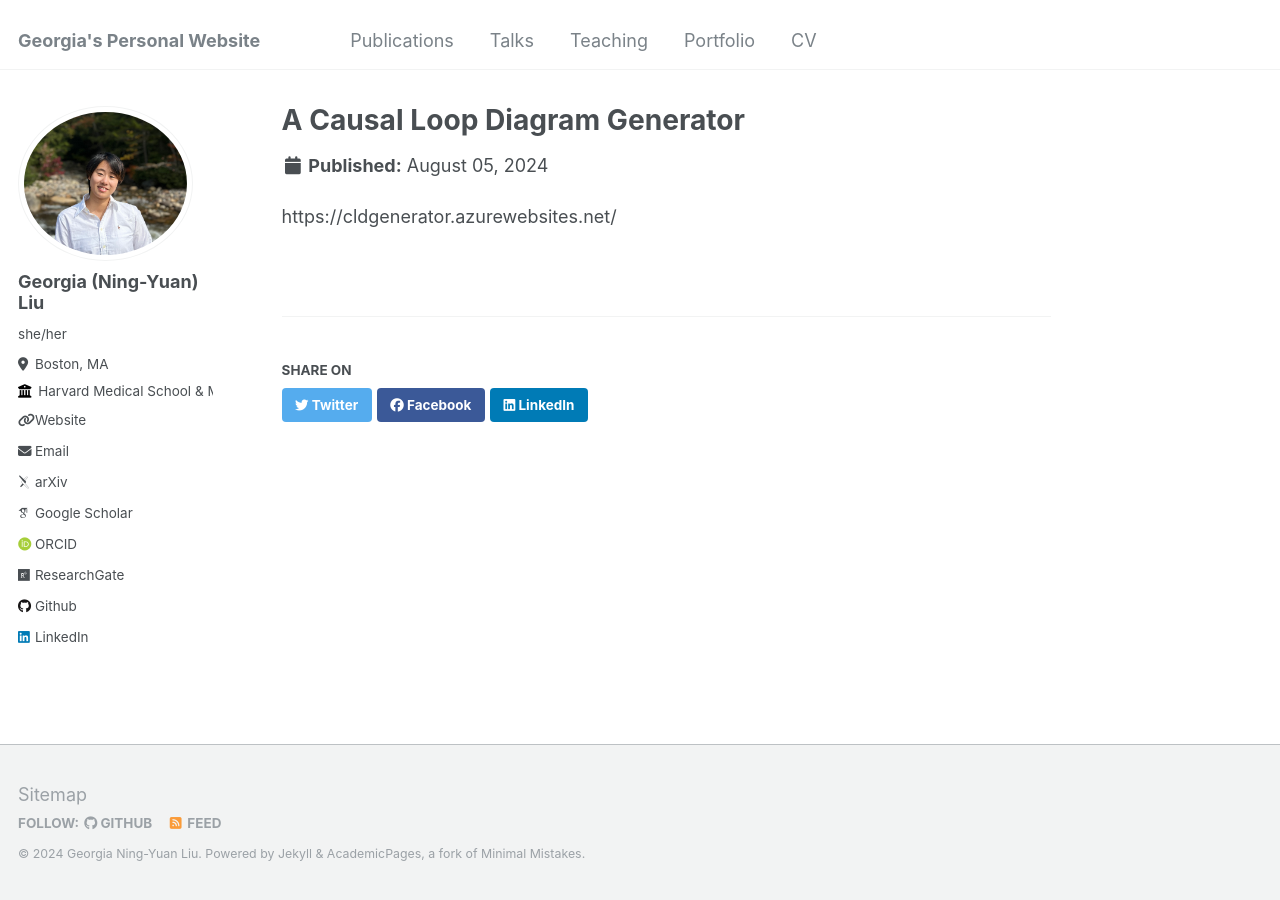
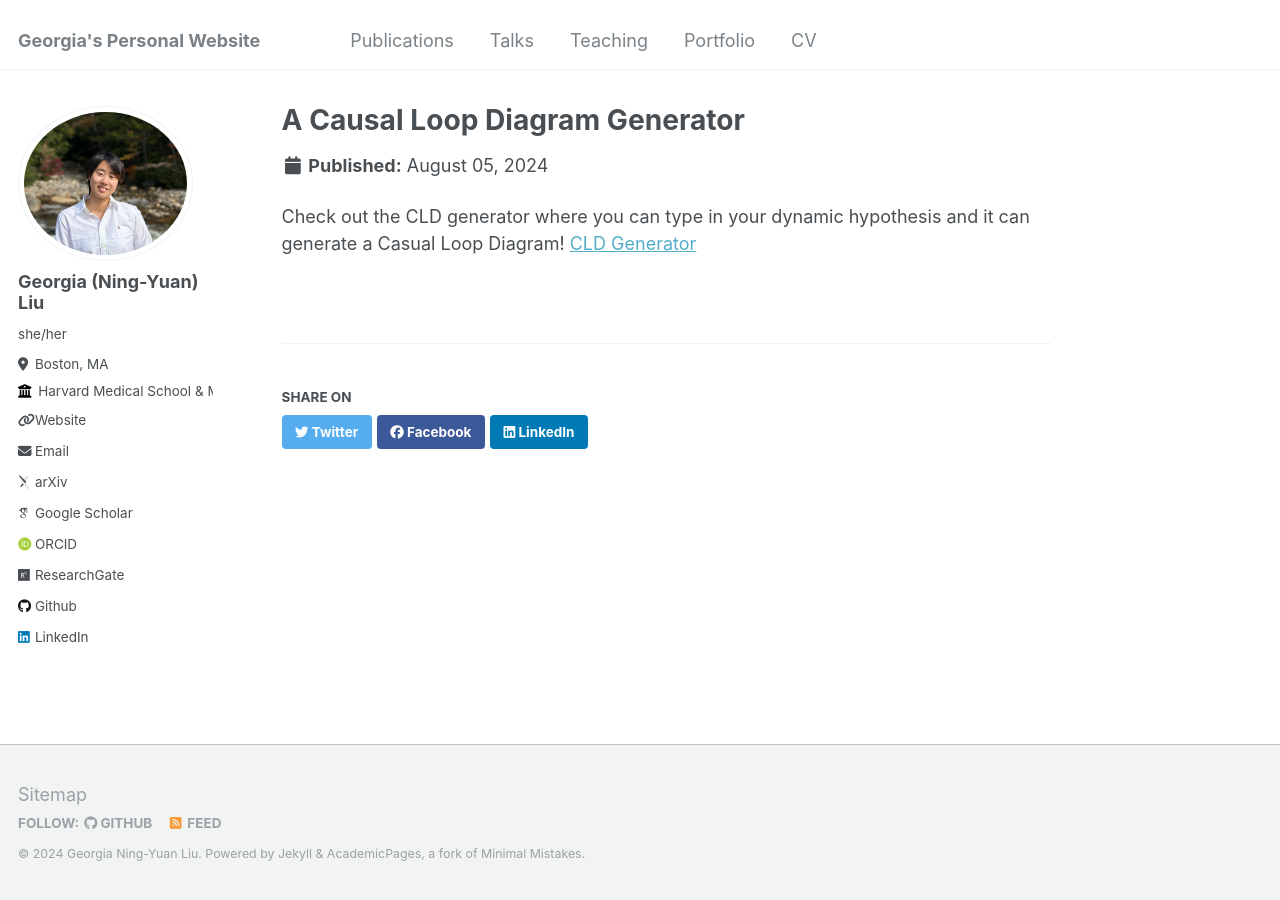
Before and after one commit to georgia-max/georgia-max.github.io, a Jekyll site: the page built from _portfolio/portfolio-1.md, in a window 1280 px wide. Built offline with Jekyll 4.4.1, drawn with Linux system fonts in a browser that asks for light colours; some web fonts are replaced.

Commit message:
Update portfolio-1.md

```diff
--- a/_portfolio/portfolio-1.md
+++ b/_portfolio/portfolio-1.md
@@ -3,4 +3,6 @@ title: "A Causal Loop Diagram Generator"
 excerpt: "Check out the CLD generator here! "
 collection: portfolio
 ---
-https://cldgenerator.azurewebsites.net/
+
+Check out the CLD generator where you can type in your dynamic hypothesis and it can generate a Casual Loop Diagram!
+[CLD Generator](https://cldgenerator.azurewebsites.net/)
```
